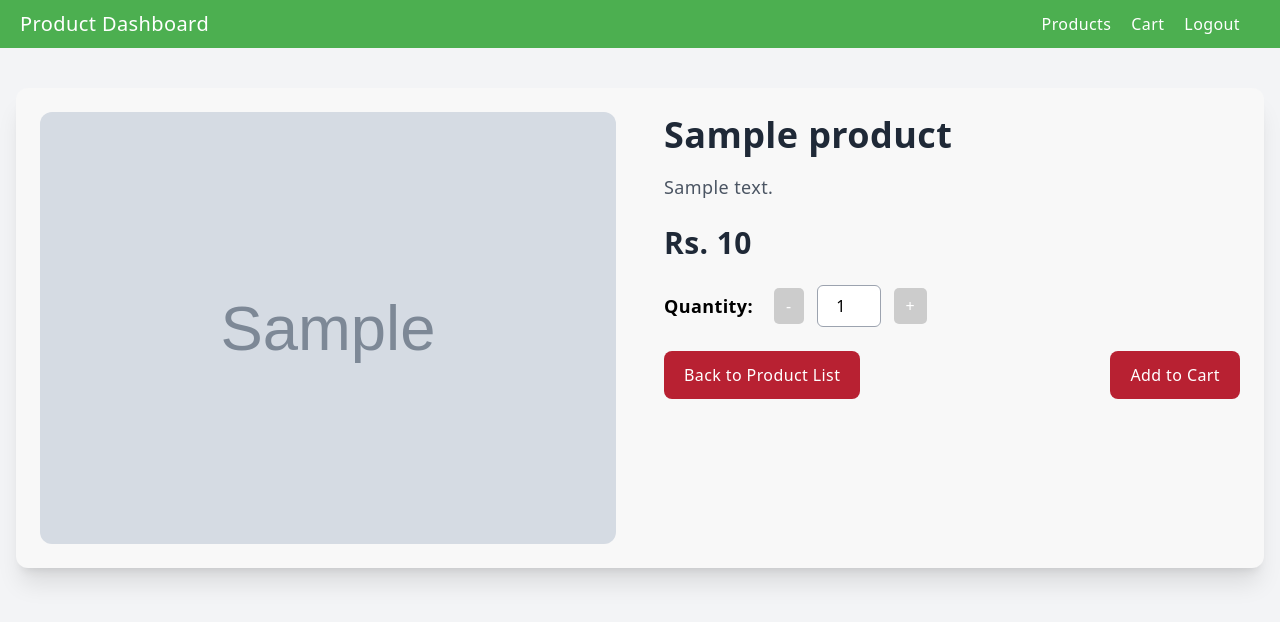
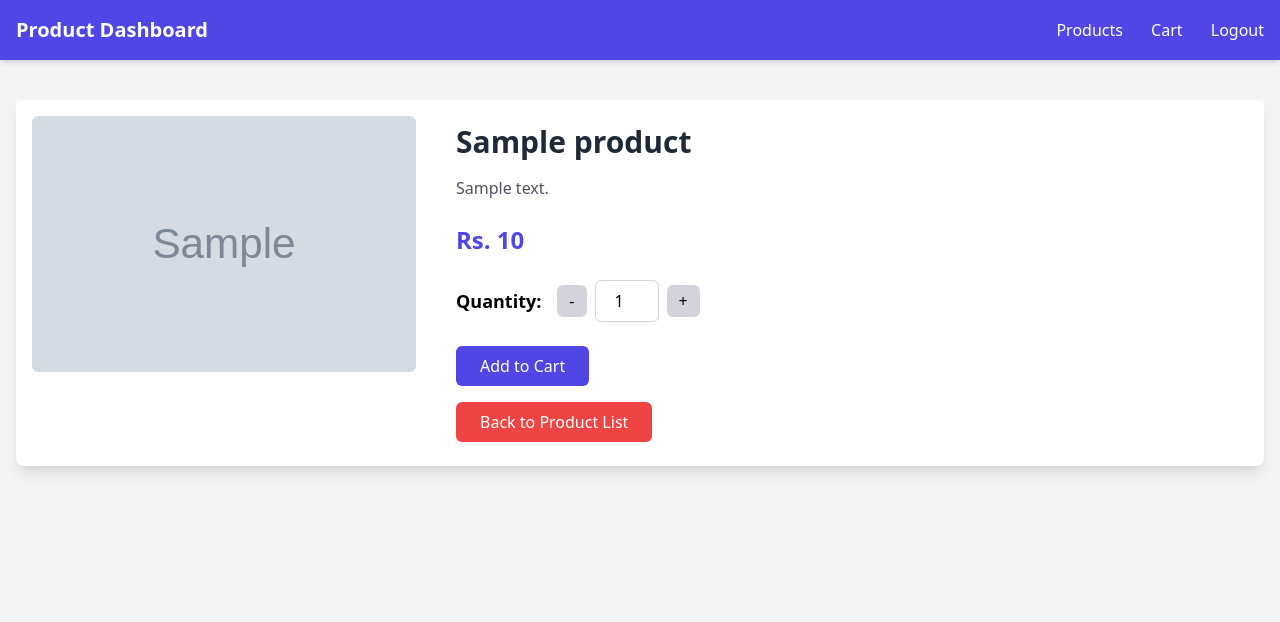
Before and after one commit to AayushKrAgrawal/WAP, a PHP site: page /pages/product_detail.php?id=1 in a window 1280 px wide. Shown: the top 622 px of the page. Run offline with PHP 8.4, Linux system fonts and the light colour scheme; the visitor is signed in with stand-in values (Sample User, id 1); tables that the repository leaves empty or names only in its code hold one stand-in row (values such as "Sample post"); grey boxes marked "Sample" are stand-in pictures; some libraries are stand-ins or nearby versions.

Commit message:
Cart and Buy Option done

```diff
--- a/pages/product_detail.php
+++ b/pages/product_detail.php
@@ -1,5 +1,12 @@
 <?php
+session_start();
 include('../includes/db_connect.php');
+
+// Check if the user is logged in
+if (!isset($_SESSION['user_id'])) {
+    header("Location: login.php");
+    exit();
+}
 
 // Get the product ID from the URL
 if (isset($_GET['id'])) {
@@ -26,6 +33,37 @@ if (isset($_GET['id'])) {
     echo "<p>No product ID specified.</p>";
     exit();
 }
+
+// Add to cart logic
+if ($_SERVER['REQUEST_METHOD'] === 'POST' && isset($_POST['add_to_cart'])) {
+    $productId = $_POST['product_id'];
+    $quantity = $_POST['quantity'];
+    $userId = $_SESSION['user_id'];
+
+    // Check if product is already in cart
+    $checkSql = "SELECT * FROM cart WHERE user_id = ? AND product_id = ?";
+    $stmt = $conn->prepare($checkSql);
+    $stmt->bind_param("ii", $userId, $productId);
+    $stmt->execute();
+    $result = $stmt->get_result();
+
+    if ($result->num_rows > 0) {
+        // If product already in cart, update quantity
+        $updateSql = "UPDATE cart SET quantity = quantity + ? WHERE user_id = ? AND product_id = ?";
+        $updateStmt = $conn->prepare($updateSql);
+        $updateStmt->bind_param("iii", $quantity, $userId, $productId);
+        $updateStmt->execute();
+    } else {
+        // If product not in cart, insert new record
+        $insertSql = "INSERT INTO cart (user_id, product_id, quantity) VALUES (?, ?, ?)";
+        $insertStmt = $conn->prepare($insertSql);
+        $insertStmt->bind_param("iii", $userId, $productId, $quantity);
+        $insertStmt->execute();
+    }
+
+    echo "<script>alert('Product added to cart!');</script>";
+    echo "<script>window.location.href = 'product_detail.php?id=$productId';</script>";
+}
 ?>
 
 <!DOCTYPE html>
@@ -35,104 +73,62 @@ if (isset($_GET['id'])) {
     <meta name="viewport" content="width=device-width, initial-scale=1.0">
     <title><?php echo htmlspecialchars($product['product_name']); ?> - Product Details</title>
     <script src="https://cdn.tailwindcss.com"></script>
-    <style>
-        /* Inline custom CSS for more personalized design */
-        .product-card {
-            box-shadow: 0 10px 20px rgba(0, 0, 0, 0.1), 0 6px 12px rgba(0, 0, 0, 0.07);
-            border-radius: 12px;
-            background: #f8f8f8;
-        }
-        .product-image {
-            transition: transform 0.3s ease-in-out;
-        }
-        .product-image:hover {
-            transform: scale(1.1);
-        }
-        .button {
-            padding: 12px 20px;
-            background-color: #B82132; /* Updated button color */
-            color: white;
-            font-size: 16px;
-            border-radius: 8px;
-            cursor: pointer;
-            transition: background-color 0.3s ease;
-        }
-        .button:hover {
-            background-color: #9B1E2F; /* Darker shade on hover */
-        }
-        .quantity-controls button {
-            background-color: #ccc;
-            padding: 6px 12px;
-            border-radius: 5px;
-            margin: 0 5px;
-            font-size: 16px;
-            transition: background-color 0.2s ease;
-        }
-        .quantity-controls button:hover {
-            background-color: #999;
-        }
-        .navbar {
-            background-color: #4CAF50;
-            padding: 10px 20px;
-            position: sticky;
-            top: 0;
-            width: 100%;
-            z-index: 100;
-        }
-        .navbar a {
-            color: white;
-            margin-right: 20px;
-            font-weight: 500;
-            text-decoration: none;
-        }
-        .navbar a:hover {
-            color: #f1f1f1;
-        }
-    </style>
 </head>
-<body class="bg-gray-100 font-sans tracking-wide">
+<body class="bg-gray-100">
 
     <!-- Navbar -->
-    <nav class="navbar">
-        <div class="container mx-auto flex justify-between items-center">
-            <a href="dashboard.php" class="text-xl font-semibold">Product Dashboard</a>
-            <div class="flex">
-                <a href="products.php">Products</a>
-                <a href="#">Cart</a>
-                <a href="#">Logout</a>
+    <nav class="bg-indigo-600 p-4 shadow-md">
+        <div class="max-w-7xl mx-auto flex justify-between items-center">
+            <div class="text-white text-xl font-semibold">
+                <a href="dashboard.php">Product Dashboard</a>
+            </div>
+            <div class="space-x-6 text-white">
+                <a href="products.php" class="hover:text-indigo-300 transition">Products</a>
+                <a href="cart.php" class="hover:text-indigo-300 transition">Cart</a>
+                <a href="logout.php" class="hover:text-indigo-300 transition">Logout</a>
             </div>
         </div>
     </nav>
 
     <!-- Product Details Section -->
-    <div class="container mx-auto px-4 py-10">
-        <div class="product-card overflow-hidden lg:flex shadow-xl">
+    <div class="max-w-7xl mx-auto py-10 px-4">
+        <div class="bg-white rounded-lg shadow-lg overflow-hidden lg:flex">
             <!-- Product Image -->
-            <div class="lg:w-1/2 p-6">
-                <img class="w-full h-auto object-cover product-image rounded-xl" src="<?php echo htmlspecialchars($product['image_url']); ?>" alt="<?php echo htmlspecialchars($product['product_name']); ?>" />
+            <div class="lg:w-1/3 p-4">
+                <img class="w-full h-64 object-cover rounded-md transition transform hover:scale-105"
+                     src="<?php echo htmlspecialchars($product['image_url']); ?>"
+                     alt="<?php echo htmlspecialchars($product['product_name']); ?>" />
             </div>
 
             <!-- Product Information -->
-            <div class="lg:w-1/2 p-6">
-                <h1 class="text-4xl font-semibold text-gray-800 leading-tight mb-4"><?php echo htmlspecialchars($product['product_name']); ?></h1>
-                <p class="text-lg text-gray-600 mb-6"><?php echo htmlspecialchars($product['description']); ?></p>
-                <p class="text-3xl font-bold text-gray-800 mb-6">Rs. <?php echo htmlspecialchars($product['price']); ?></p>
+            <div class="lg:w-2/3 p-6">
+                <h1 class="text-3xl font-bold text-gray-800 mb-4"><?php echo htmlspecialchars($product['product_name']); ?></h1>
+                <p class="text-gray-600 mb-6"><?php echo htmlspecialchars($product['description']); ?></p>
+                <p class="text-2xl font-bold text-indigo-600 mb-6">Rs. <?php echo htmlspecialchars($product['price']); ?></p>
 
                 <!-- Quantity Control -->
                 <div class="flex items-center mb-6">
                     <span class="text-lg font-semibold mr-4">Quantity:</span>
-                    <div class="quantity-controls flex items-center">
-                        <button class="decrement button">-</button>
-                        <input type="number" id="quantity" value="1" min="1" class="w-16 text-center border border-gray-400 rounded-md mx-2 p-2">
-                        <button class="increment button">+</button>
+                    <div class="flex items-center space-x-2">
+                        <button type="button" class="decrement bg-gray-300 px-3 py-1 rounded-md hover:bg-gray-400 transition">-</button>
+                        <input type="number" id="quantity" name="quantity" value="1" min="1" max="20"
+                               class="w-16 text-center border border-gray-300 rounded-md p-2">
+                        <button type="button" class="increment bg-gray-300 px-3 py-1 rounded-md hover:bg-gray-400 transition">+</button>
                     </div>
                 </div>
 
-                <!-- Action Buttons -->
-                <div class="flex justify-between items-center">
-                    <a href="dashboard.php" class="button hover:bg-red-600">Back to Product List</a>
-                    <button class="button hover:bg-blue-600">Add to Cart</button>
-                </div>
+                <!-- Add to Cart Form -->
+                <form method="post">
+                    <input type="hidden" name="product_id" value="<?php echo $productId; ?>">
+                    <input type="hidden" name="quantity" id="hidden_quantity" value="1">
+                    <button type="submit" name="add_to_cart"
+                            class="bg-indigo-600 hover:bg-indigo-700 text-white px-6 py-2 rounded-md transition">
+                        Add to Cart
+                    </button>
+                </form>
+
+                <!-- Back to Products -->
+                <a href="dashboard.php" class="bg-red-500 hover:bg-red-600 text-white px-6 py-2 rounded-md transition mt-4 inline-block">Back to Product List</a>
             </div>
         </div>
     </div>
@@ -142,17 +138,26 @@ if (isset($_GET['id'])) {
         const decrementBtn = document.querySelector('.decrement');
         const incrementBtn = document.querySelector('.increment');
         const quantityInput = document.getElementById('quantity');
+        const hiddenQuantityInput = document.getElementById('hidden_quantity');
 
         decrementBtn.addEventListener('click', () => {
             let quantity = parseInt(quantityInput.value);
             if (quantity > 1) {
                 quantityInput.value = quantity - 1;
+                hiddenQuantityInput.value = quantity - 1;
             }
         });
 
         incrementBtn.addEventListener('click', () => {
             let quantity = parseInt(quantityInput.value);
-            quantityInput.value = quantity + 1;
+            if (quantity < 20) {
+                quantityInput.value = quantity + 1;
+                hiddenQuantityInput.value = quantity + 1;
+            }
+        });
+
+        quantityInput.addEventListener('input', () => {
+            hiddenQuantityInput.value = quantityInput.value;
         });
     </script>
 
```
Also changed, not shown: api/buy_cart.php (added, +49 -0 lines), api/confirmation.php (added, +34 -0 lines), api/remove_from_cart.php (+21 -0 lines), api/update_cart.php (added, +22 -0 lines), pages/cart.php (+71 -0 lines), pages/dashboard.php (+17 -16 lines).
